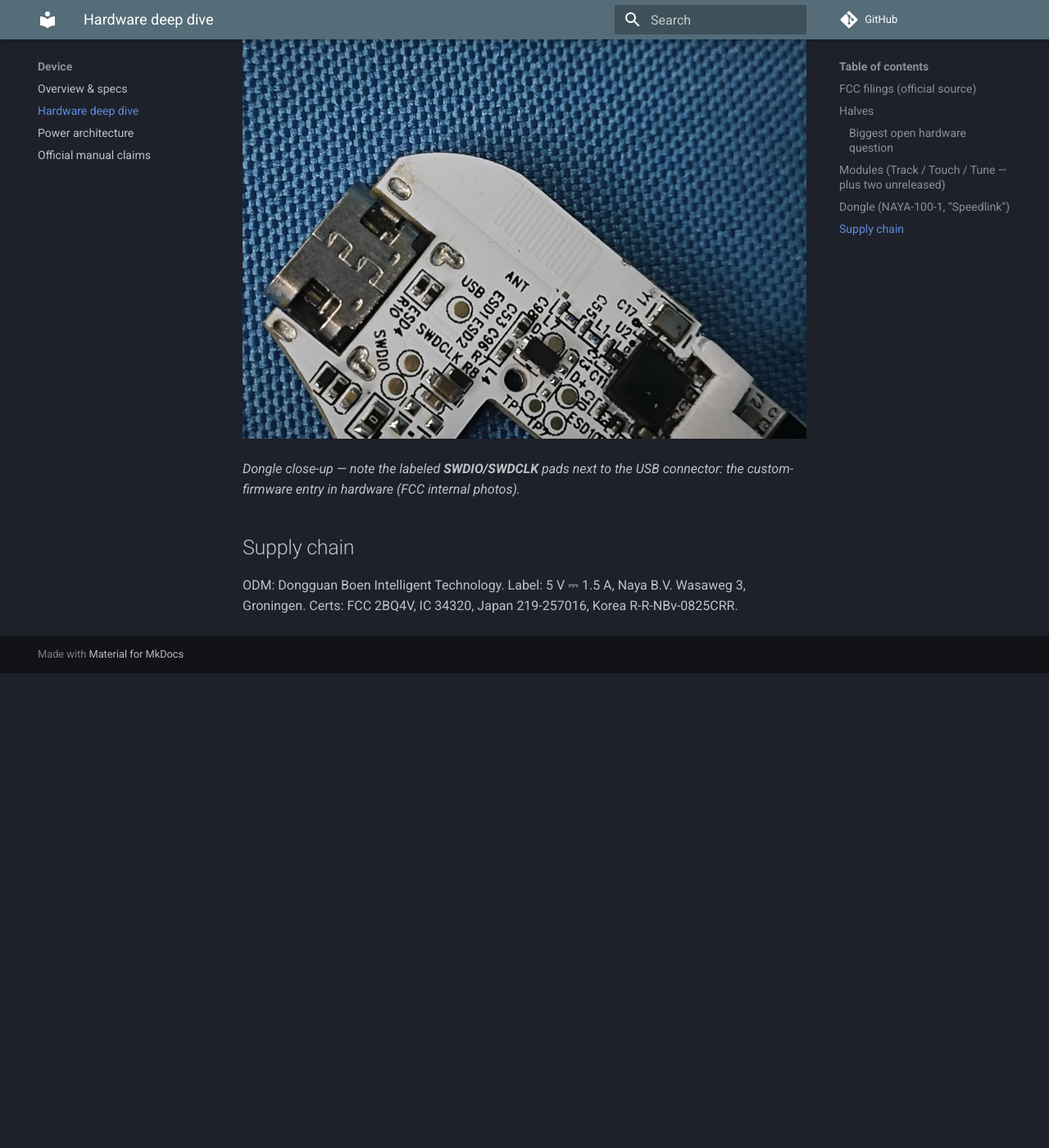
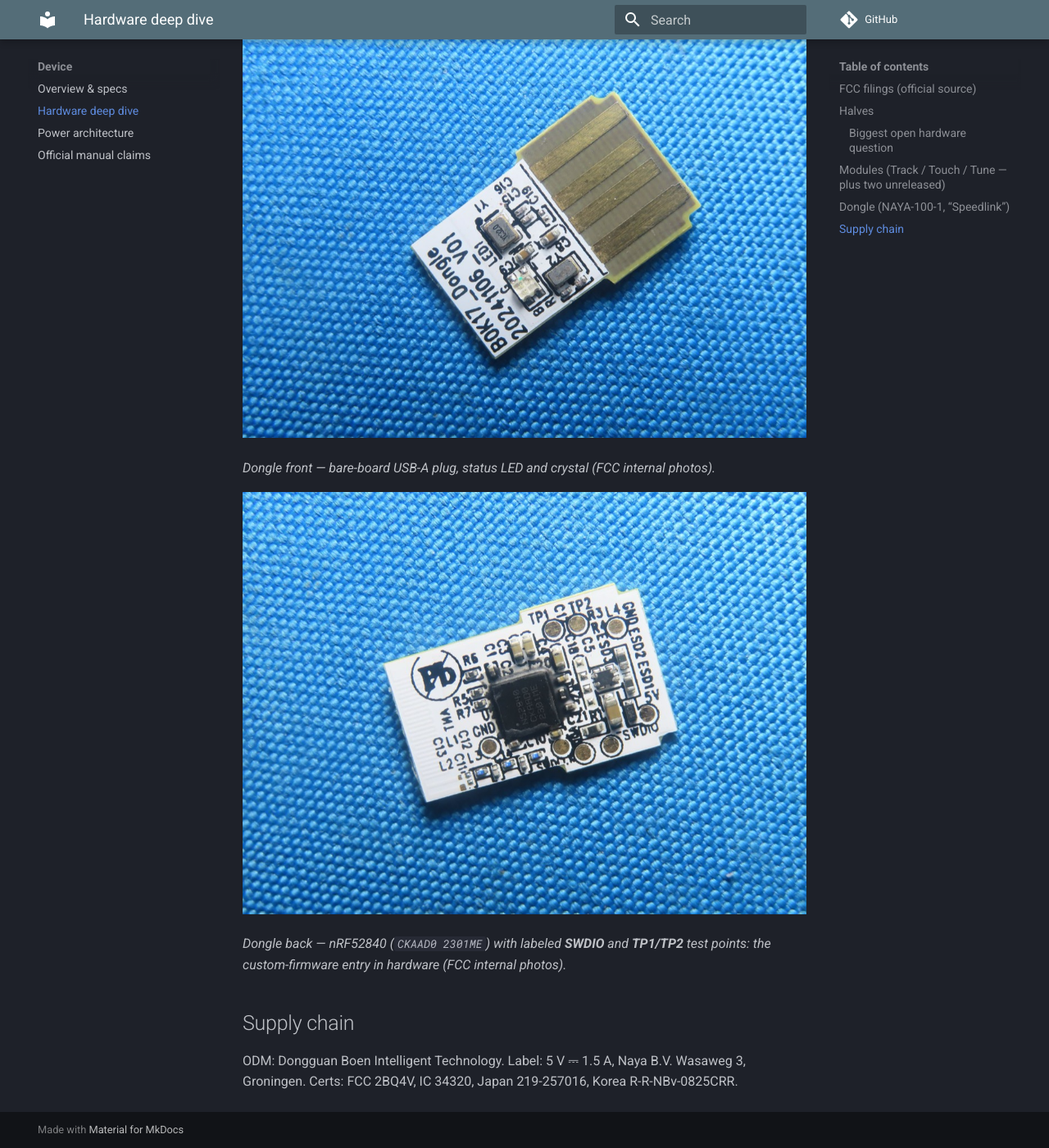
Before and after one commit to NemeZZiZZ/naya-create-kb, an MkDocs documentation site: the page built from docs/device/hardware.md, in a window 1280 px wide and 1400 px high, scrolled down 5155 px. Shown: the whole window at 82% size. Built offline with MkDocs 1.6.1 and Material for MkDocs 9.7.7, drawn with Linux system fonts in a browser that asks for light colours; comment, search, counter and statistics services are not loaded; before the commit the page ends 5976 px from its top, so only the background shows below that.

Commit message:
KB: correct dongle photos (DG filing, front+back)

```diff
--- a/docs/device/hardware.md
+++ b/docs/device/hardware.md
@@ -110,11 +110,16 @@ nRF52840 (`CKAAD0 2301ME`), board `BOK17_Dongle 20241106 V01`, USB-A,
 Boen RF0401A antenna, SWDIO/TP1/TP2 broken out. Plain Bluetooth 5.4,
 not proprietary 2.4 GHz.
 
-![Dongle PCB: USB-A, labeled SWDIO/SWDCLK/RST pads, PCB antenna (FCC exhibit)](../assets/fcc/dongle-swd.jpg)
+![Dongle front: USB-A plug, BOK17_Dongle 20241106 V01 silkscreen, LED (FCC exhibit)](../assets/fcc/dongle-front.jpg)
 
-*Dongle close-up — note the labeled **SWDIO/SWDCLK** pads next to the
-USB connector: the custom-firmware entry in hardware (FCC internal
-photos).*
+*Dongle front — bare-board USB-A plug, status LED and crystal
+(FCC internal photos).*
+
+![Dongle back: nRF52840 with labeled SWDIO/TP1/TP2 test points (FCC exhibit)](../assets/fcc/dongle-back.jpg)
+
+*Dongle back — nRF52840 (`CKAAD0 2301ME`) with labeled **SWDIO** and
+**TP1/TP2** test points: the custom-firmware entry in hardware
+(FCC internal photos).*
 
 ## Supply chain
 
```
Also changed, not shown: docs/firmware/zmk.md (+1 -1 lines), docs/assets/fcc/dongle-back.jpg (added), docs/assets/fcc/dongle-front.jpg (added), docs/assets/fcc/dongle-swd.jpg (deleted).
